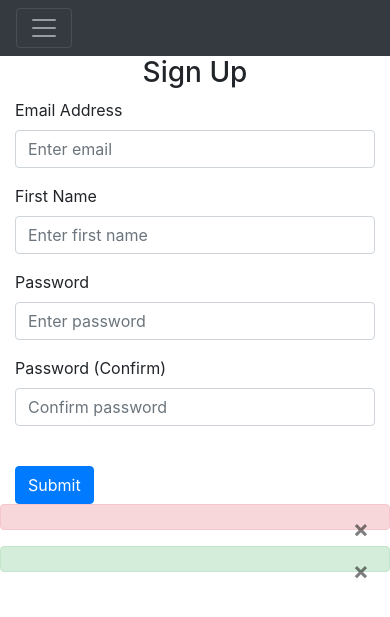
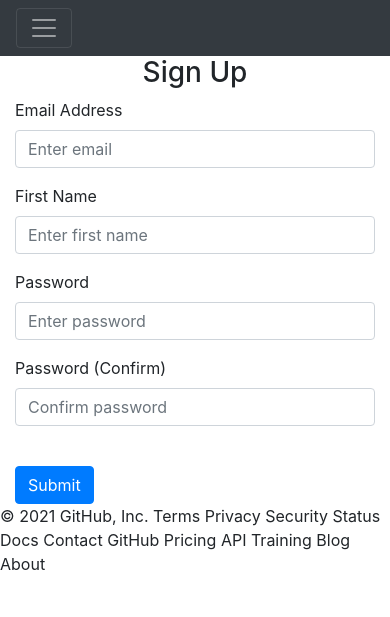
Before and after one commit to TheRivasCoder/Web-app, a Python web app: template website/templates/sign_up.html in a window 390 px wide. Shown: the top 617 px of the page. Run offline with Jinja, Linux system fonts and the light colour scheme; the template is opened without the code that fills it, so the values that code supplies are empty; some libraries are stand-ins or nearby versions.

Commit message:
Add responsive bootstrap templates to base html

```diff
--- a/website/templates/base.html
+++ b/website/templates/base.html
@@ -17,7 +17,6 @@
 
     <title>{% block title %}Home{% endblock %}</title>
   </head>
-
   <body>
     <nav class="navbar navbar-expand-lg navbar-dark bg-dark">
       <button
@@ -30,35 +29,36 @@
       </button>
       <div class="collapse navbar-collapse" id="navbar">
         <div class="navbar-nav">
-
+          {% if user.is_authenticated %}
           <a class="nav-item nav-link" id="home" href="/">Home</a>
           <a class="nav-item nav-link" id="logout" href="/logout">Logout</a>
+          {% else %}
           <a class="nav-item nav-link" id="login" href="/login">Login</a>
           <a class="nav-item nav-link" id="signUp" href="/sign-up">Sign Up</a>
-
+          {% endif %}
         </div>
       </div>
     </nav>
-          <div class="container">
-              {%block content%}
-              {%endblock%}
-          </div>
+
+    {% with messages = get_flashed_messages(with_categories=true) %} {% if
+    messages %} {% for category, message in messages %} {% if category ==
+    'error' %}
     <div class="alert alert-danger alter-dismissable fade show" role="alert">
-
+      {{ message }}
       <button type="button" class="close" data-dismiss="alert">
         <span aria-hidden="true">&times;</span>
       </button>
     </div>
-
+    {% else %}
     <div class="alert alert-success alter-dismissable fade show" role="alert">
-
+      {{ message }}
       <button type="button" class="close" data-dismiss="alert">
         <span aria-hidden="true">&times;</span>
       </button>
     </div>
+    {% endif %} {% endfor %} {% endif %} {% endwith %}
 
-
-          <div class="container"></div>
+    <div class="container">{% block content %} {% endblock %}</div>
     <script
       src="https://code.jquery.com/jquery-3.2.1.slim.min.js"
       integrity="sha384-KJ3o2DKtIkvYIK3UENzmM7KCkRr/rE9/Qpg6aAZGJwFDMVNA/GpGFF93hXpG5KkN"
@@ -79,7 +79,17 @@
       type="text/javascript"
       src="{{ url_for('static', filename='index.js') }}"
     ></script>
-
   </body>
-
 </html>
+© 2021 GitHub, Inc.
+Terms
+Privacy
+Security
+Status
+Docs
+Contact GitHub
+Pricing
+API
+Training
+Blog
+About
```
Lines whose indentation alone changed are shown as unchanged.
